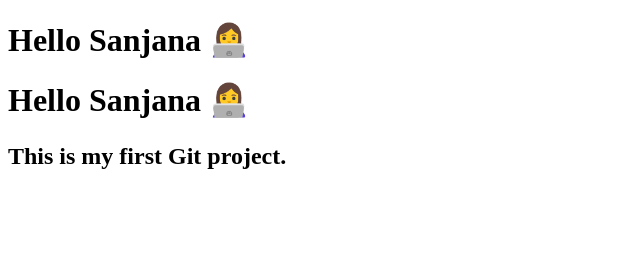
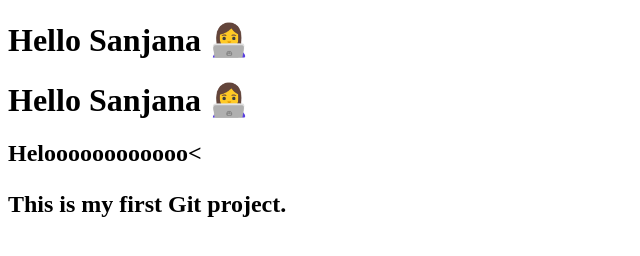
Before and after one commit to sanjana-mys/DevOpsProject, a plain HTML site: page index.html in a window 1280 px wide. Shown: the whole page, without its empty margins (0-640 px from the left). Drawn offline with Linux system fonts and the light colour scheme.

Commit message:
Update index.html

```diff
--- a/index.html
+++ b/index.html
@@ -7,7 +7,7 @@
     <h1>Hello Sanjana 👩‍💻</h1>
     <h1>Hello Sanjana 👩‍💻</h1>
 
-    <h2 This line is added from feature branch</h2>
+    <h2> Heloooooooooooo<
 
     <p>This is my first Git project.</p>
 </body>
```
